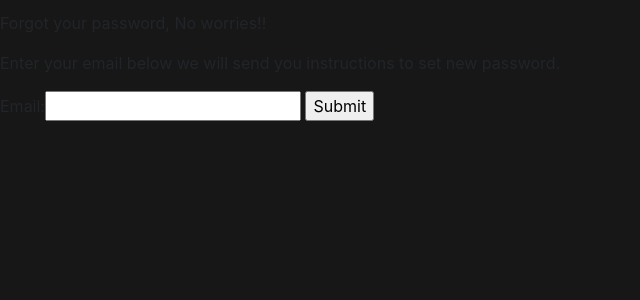
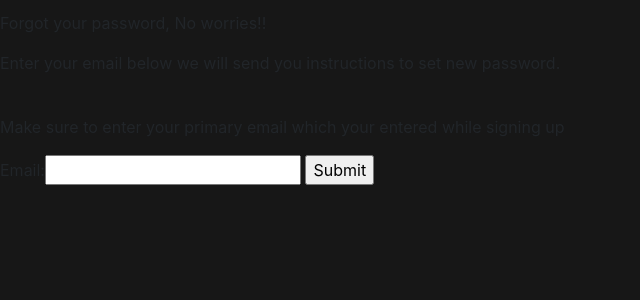
Before and after one commit to Satyam-Raj/upload_resume, a Django app: page /reset_password in a window 1280 px wide. Shown: the part 64-364 px from the top of the page, without its empty margins (0-640 px from the left). Run offline with Django 3.2, Linux system fonts and the light colour scheme; some libraries are stand-ins or nearby versions; some web fonts are replaced.

Commit message:
upload to azure

```diff
--- a/app/templates/forgot_password/password_reset.html
+++ b/app/templates/forgot_password/password_reset.html
@@ -3,7 +3,8 @@
 
 
 <p>Forgot your password, No worries!! </p>
-<p>Enter your email below we will send you instructions to set new password.</p>
+<p>Enter your email below we will send you instructions to set new password.</p> <br>
+<p>Make sure to enter your primary email which your entered while signing up</p>
 
 <form method="POST">
 
```
